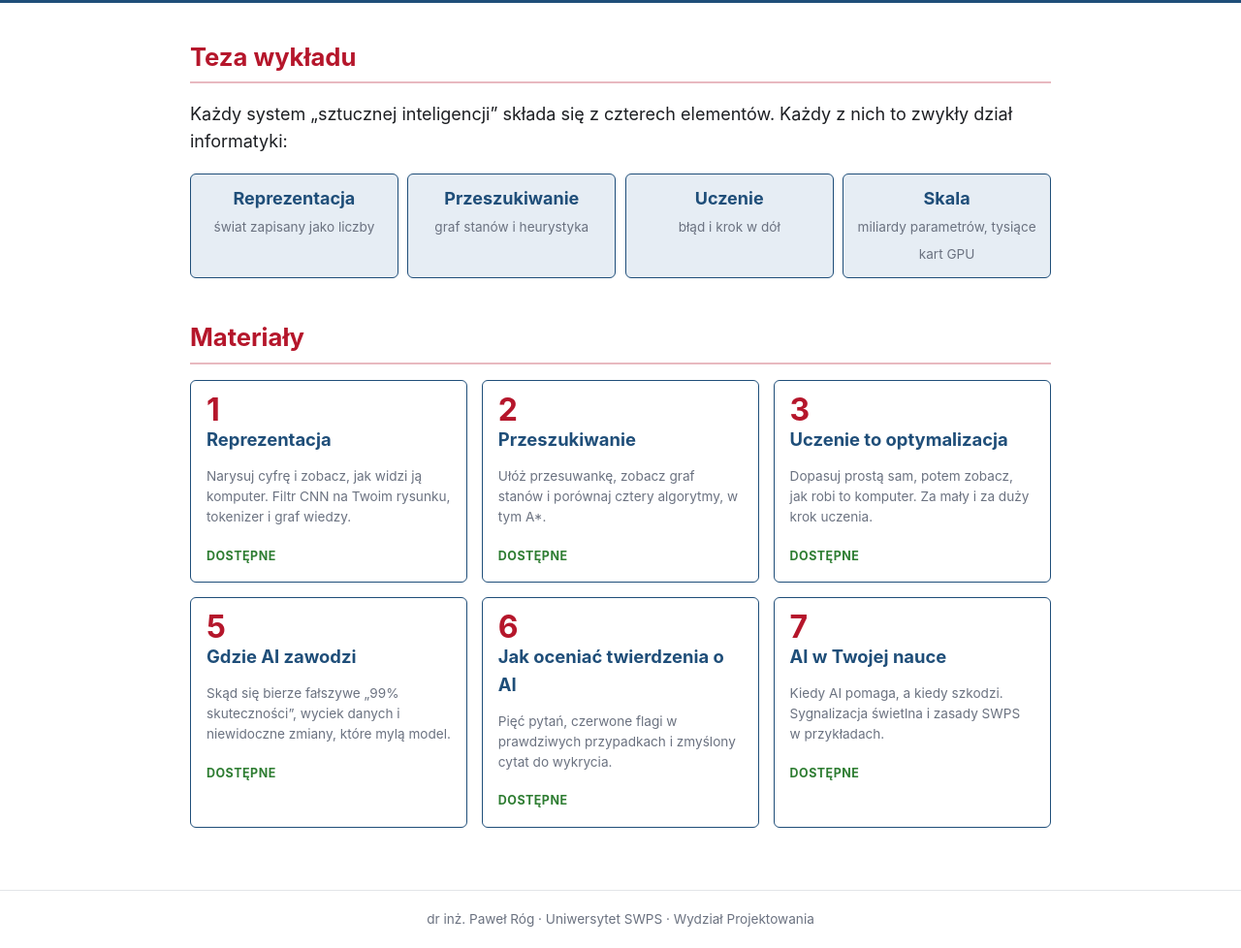
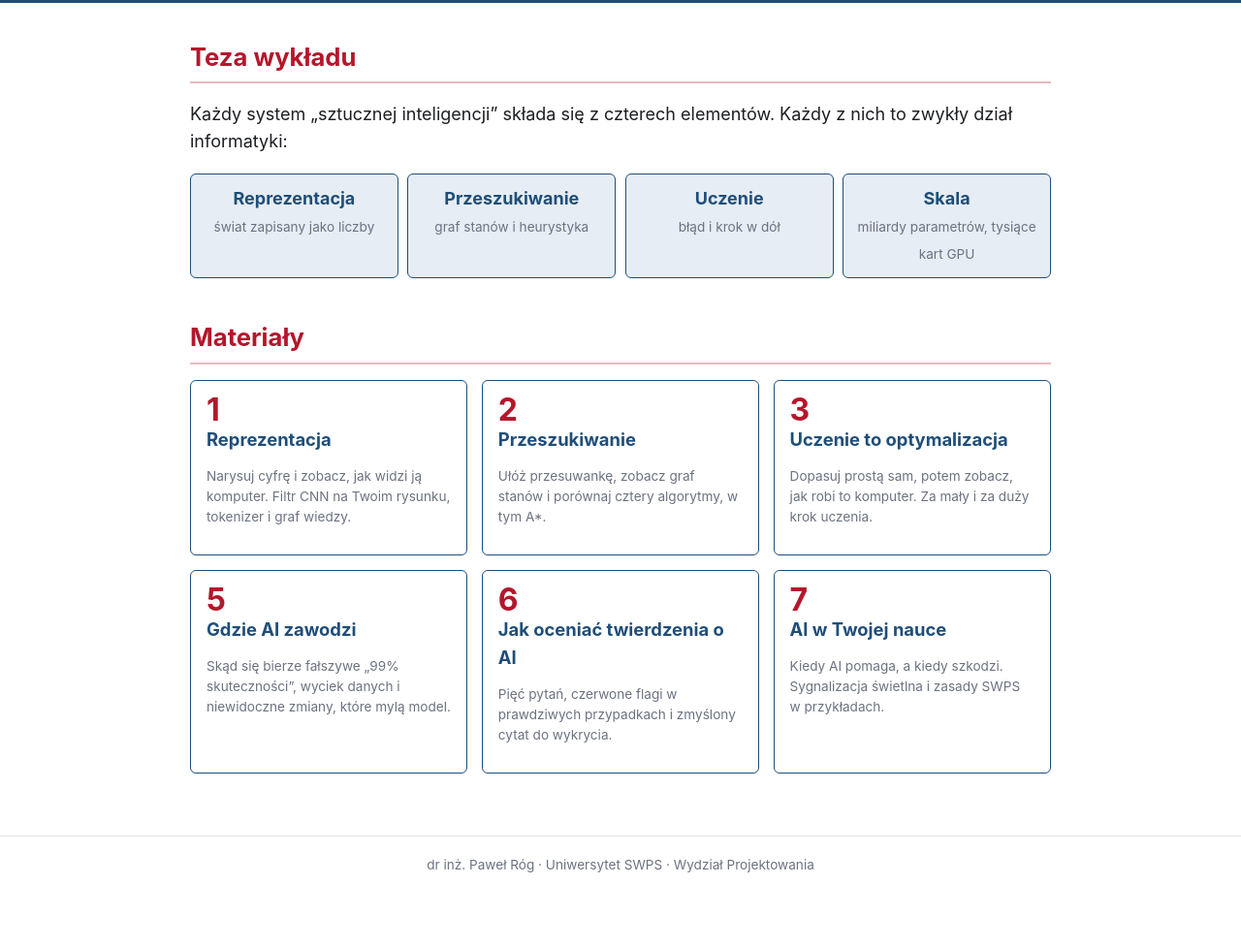
Before and after one commit to p4welrog/ka, a plain HTML site: page index.html in a window 1280 px wide. Shown: the part 245-1223 px from the top of the page at 97% size. After the commit the page ends 1167 px from the top, so only its background shows below. Drawn offline with Linux system fonts and the light colour scheme.

Commit message:
Strona główna: usunięcie etykiet „dostępne”
Co-Authored-By: Claude Opus 5.5 <noreply@anthropic.com>
Claude-Session: https://claude.ai/code/session_015Mve9w498fNfvqKG345jVX

```diff
--- a/index.html
+++ b/index.html
@@ -13,8 +13,6 @@
   .filar span { font-size: 0.85rem; color: var(--szary); }
   @media (max-width: 680px) { .filary { grid-template-columns: 1fr 1fr; } }
   .karta .nr { font-size: 2rem; font-weight: 700; color: var(--akcent); line-height: 1; }
-  .karta.wkrotce .nr { color: var(--szary); }
-  .status { font-size: 0.78rem; font-weight: 700; text-transform: uppercase; letter-spacing: 0.04em; color: var(--szary); }
 </style>
 </head>
 <body>
@@ -42,12 +40,12 @@
 <section>
   <h2>Materiały</h2>
   <div class="karty">
-    <a class="karta" href="reprezentacja.html"><div class="nr">1</div><h3>Reprezentacja</h3><p class="maly">Narysuj cyfrę i zobacz, jak widzi ją komputer. Filtr CNN na Twoim rysunku, tokenizer i graf wiedzy.</p><span class="status" style="color:var(--zielony)">dostępne</span></a>
-    <a class="karta" href="przeszukiwanie.html"><div class="nr">2</div><h3>Przeszukiwanie</h3><p class="maly">Ułóż przesuwankę, zobacz graf stanów i porównaj cztery algorytmy, w tym A*.</p><span class="status" style="color:var(--zielony)">dostępne</span></a>
-    <a class="karta" href="uczenie.html"><div class="nr">3</div><h3>Uczenie to optymalizacja</h3><p class="maly">Dopasuj prostą sam, potem zobacz, jak robi to komputer. Za mały i za duży krok uczenia.</p><span class="status" style="color:var(--zielony)">dostępne</span></a>
-    <a class="karta" href="pulapki.html"><div class="nr">5</div><h3>Gdzie AI zawodzi</h3><p class="maly">Skąd się bierze fałszywe „99% skuteczności”, wyciek danych i niewidoczne zmiany, które mylą model.</p><span class="status" style="color:var(--zielony)">dostępne</span></a>
-    <a class="karta" href="ocena.html"><div class="nr">6</div><h3>Jak oceniać twierdzenia o AI</h3><p class="maly">Pięć pytań, czerwone flagi w prawdziwych przypadkach i zmyślony cytat do wykrycia.</p><span class="status" style="color:var(--zielony)">dostępne</span></a>
-    <a class="karta" href="ai-w-nauce.html"><div class="nr">7</div><h3>AI w Twojej nauce</h3><p class="maly">Kiedy AI pomaga, a kiedy szkodzi. Sygnalizacja świetlna i zasady SWPS w przykładach.</p><span class="status" style="color:var(--zielony)">dostępne</span></a>
+    <a class="karta" href="reprezentacja.html"><div class="nr">1</div><h3>Reprezentacja</h3><p class="maly">Narysuj cyfrę i zobacz, jak widzi ją komputer. Filtr CNN na Twoim rysunku, tokenizer i graf wiedzy.</p></a>
+    <a class="karta" href="przeszukiwanie.html"><div class="nr">2</div><h3>Przeszukiwanie</h3><p class="maly">Ułóż przesuwankę, zobacz graf stanów i porównaj cztery algorytmy, w tym A*.</p></a>
+    <a class="karta" href="uczenie.html"><div class="nr">3</div><h3>Uczenie to optymalizacja</h3><p class="maly">Dopasuj prostą sam, potem zobacz, jak robi to komputer. Za mały i za duży krok uczenia.</p></a>
+    <a class="karta" href="pulapki.html"><div class="nr">5</div><h3>Gdzie AI zawodzi</h3><p class="maly">Skąd się bierze fałszywe „99% skuteczności”, wyciek danych i niewidoczne zmiany, które mylą model.</p></a>
+    <a class="karta" href="ocena.html"><div class="nr">6</div><h3>Jak oceniać twierdzenia o AI</h3><p class="maly">Pięć pytań, czerwone flagi w prawdziwych przypadkach i zmyślony cytat do wykrycia.</p></a>
+    <a class="karta" href="ai-w-nauce.html"><div class="nr">7</div><h3>AI w Twojej nauce</h3><p class="maly">Kiedy AI pomaga, a kiedy szkodzi. Sygnalizacja świetlna i zasady SWPS w przykładach.</p></a>
   </div>
 </section>
 </main>
```
